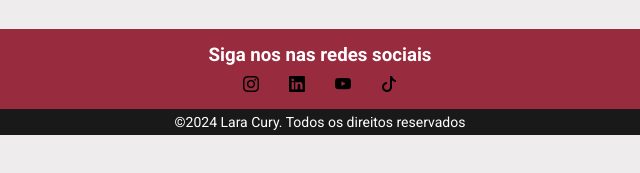
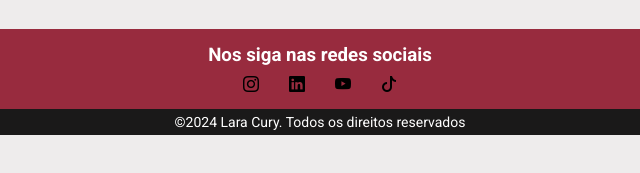
Before and after one commit to laracury/loja-a-ai, a plain HTML site: page index.html in a window 1280 px wide. Shown: the part 509-682 px from the top of the page, 320-960 px from the left. Drawn offline with nearby package versions, Linux system fonts and the light colour scheme; a web font is replaced by a local one.

Commit message:
fix: add ajust

```diff
--- a/index.html
+++ b/index.html
@@ -36,7 +36,7 @@
         </div>
     </main>
     <footer id="footer">
-        <h3>Siga nos nas redes sociais</h3>
+        <h3>Nos siga nas redes sociais</h3>
         <div class="sociais">
             <a class="icons"><i class="bi bi-instagram"></i></a>
             <a class="icons"><i class="bi bi-linkedin"></i></a>
```
